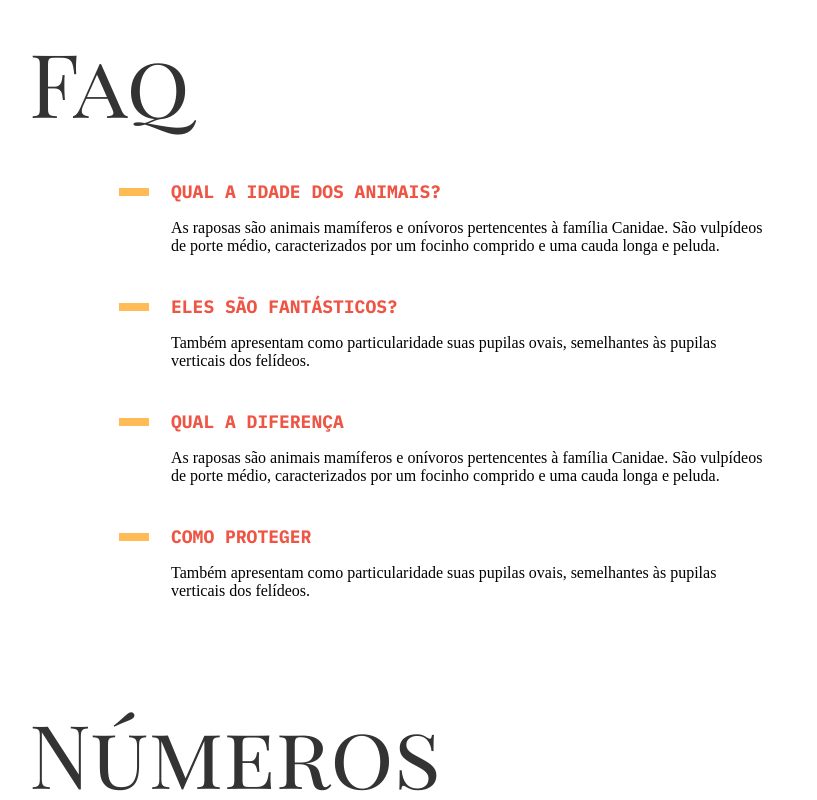
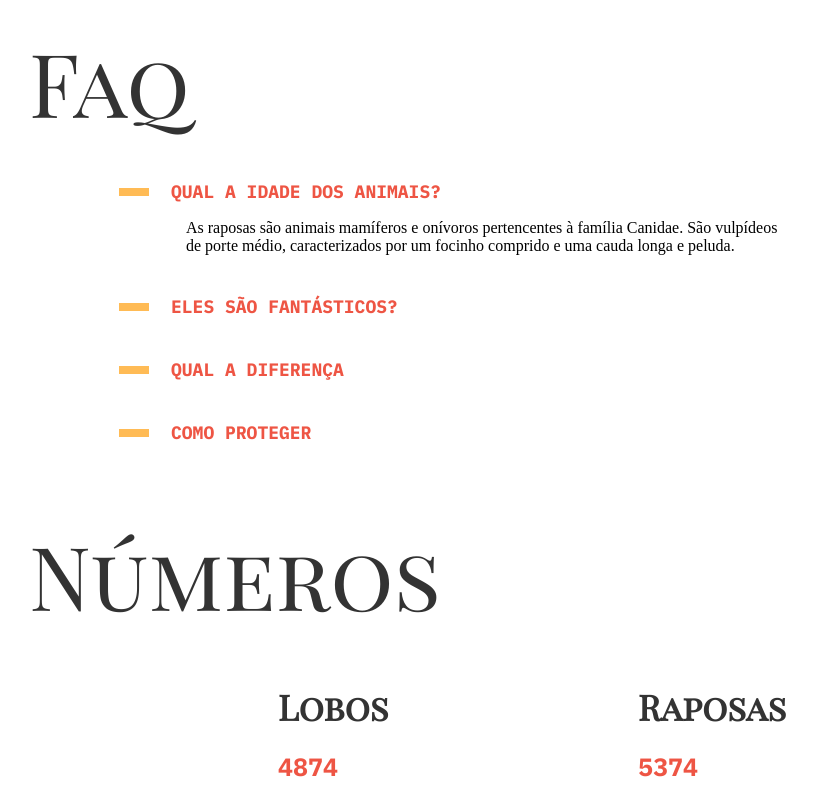
Before and after one commit to RafaelSilvaScrippter/AnimaisFantasticos, a plain HTML site: page index.html in a window 1280 px wide. Shown: the part 941-1741 px from the top of the page, without its empty margins (77-894 px from the left). Drawn offline with Linux system fonts and the light colour scheme.

Commit message:
Faq click concluida

```diff
--- a/css/Faq/Faq.css
+++ b/css/Faq/Faq.css
@@ -9,7 +9,24 @@ dt {
   margin-top: 40px;
 }
 
+@keyframes toLeft {
+  from {
+    opacity: 0;
+    transform: translate3d(0, 0, 0);
+  }
+  to {
+    opacity: 1;
+    transform: translate3d(15px, 0px, 0px);
+  }
+}
+
+.ativo-dd {
+  animation: toLeft 0.8s forwards;
+  display: block;
+}
+
 dd {
+  display: none;
   padding-left: 52px;
   margin-top: 16px;
   max-width: 75ch;
@@ -19,6 +36,7 @@ dd {
 .faq-lista {
   margin-left: 90px;
   margin-top: 40px;
+  padding-right: 22px;
 }
 
 @media (max-width: 600px) {
--- a/index.html
+++ b/index.html
@@ -118,7 +118,7 @@
     </h1>
     <div class="faq-lista">
       <dt class="sub-titulo">Qual a idade dos animais?</dt>
-      <dd>As raposas são animais mamíferos e onívoros pertencentes à família Canidae. São vulpídeos de porte médio, caracterizados por um focinho comprido e uma cauda longa e peluda.</dd>
+      <dd class="ativo-dd">As raposas são animais mamíferos e onívoros pertencentes à família Canidae. São vulpídeos de porte médio, caracterizados por um focinho comprido e uma cauda longa e peluda.</dd>
       <dt class="sub-titulo">Eles são fantásticos?</dt>
       <dd>Também apresentam como particularidade suas pupilas ovais, semelhantes às pupilas verticais dos felídeos.
       </dd>
--- a/script.js
+++ b/script.js
@@ -1,5 +1,7 @@
 import tabNav from "./scripts/tabNav.js";
 import scrollSuave from "./scripts/scrollSUave.js";
+import faqClick from "./scripts/faqClick.js";
 
 tabNav();
 scrollSuave();
+faqClick();
--- /dev/null
+++ b/scripts/faqClick.js
@@ -0,0 +1,16 @@
+function faqClick() {
+  const dtTitulo = document.querySelectorAll("dt");
+  const ddDescricao = document.querySelectorAll("dd");
+
+  function ativarDd(index) {
+    ddDescricao[index].classList.toggle("ativo-dd");
+  }
+
+  dtTitulo.forEach((item, index) => {
+    item.addEventListener("click", () => {
+      ativarDd(index);
+    });
+  });
+}
+
+export default faqClick;
```
